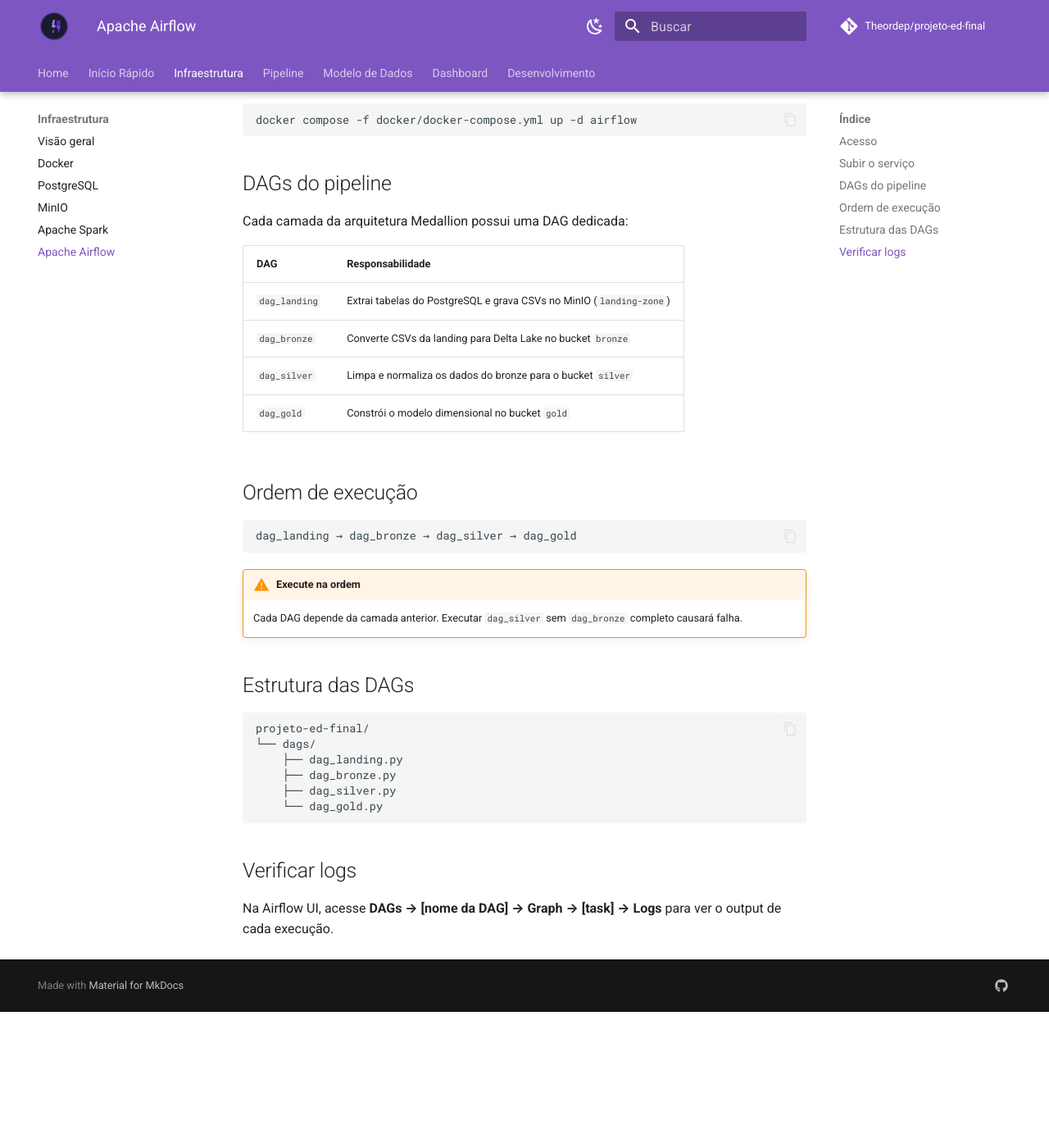
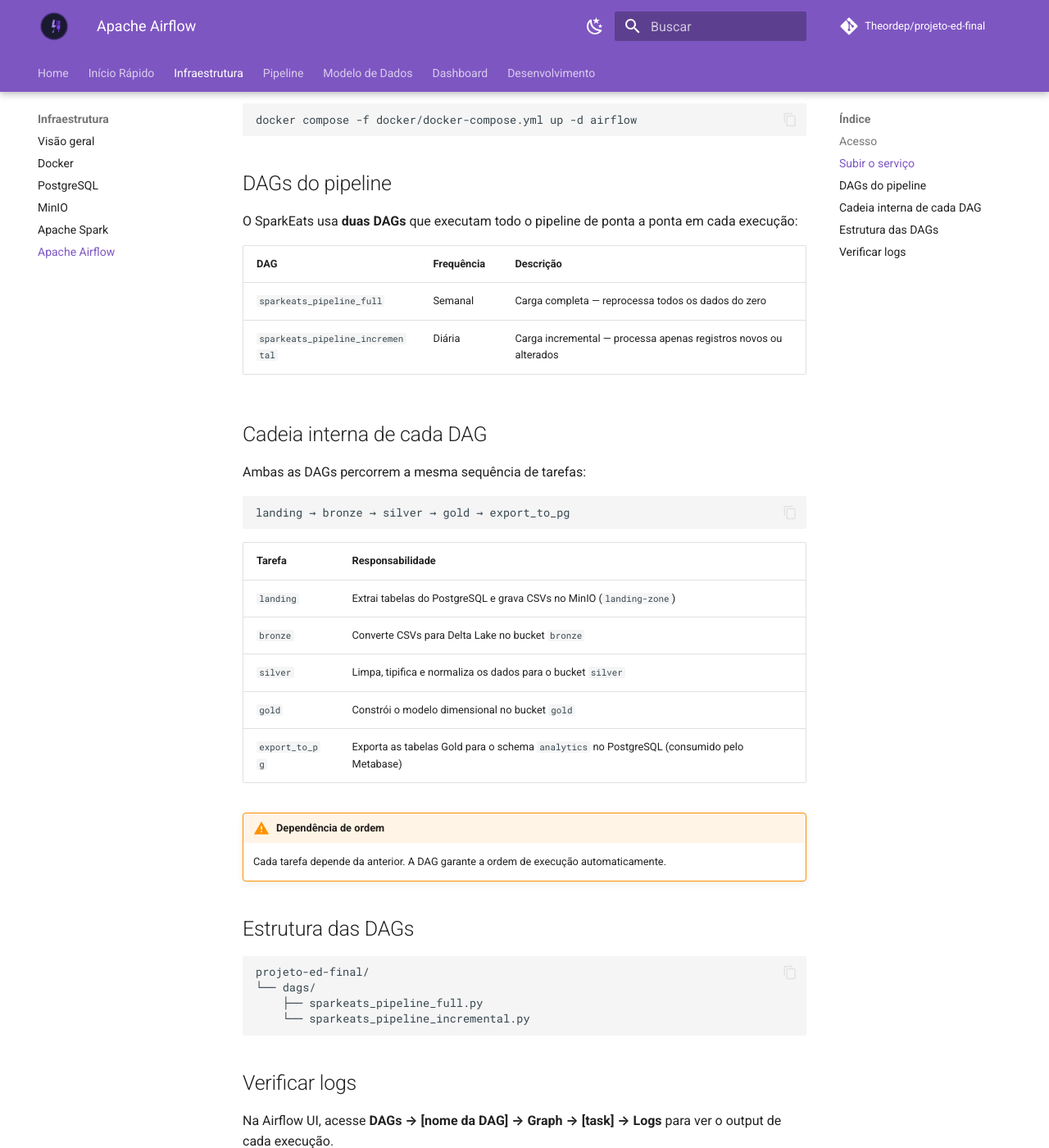
Before and after one commit to Theordep/projeto-ed-final, an MkDocs documentation site: the page built from Docs/infra/airflow.md, in a window 1280 px wide and 1400 px high, scrolled down 498 px. Shown: the whole window at 82% size. Built offline with MkDocs 1.6.1 and Material for MkDocs 9.7.7, drawn with Linux system fonts in a browser that asks for light colours; comment, search, counter and statistics services are not loaded; before the commit the page ends 1732 px from its top, so only the background shows below that.

Commit message:
Versão  incoerente do Apache spark, e fluxo ajustado no mkdocs + Readme

````diff
--- a/Docs/infra/airflow.md
+++ b/Docs/infra/airflow.md
@@ -16,33 +16,39 @@
 
 ## DAGs do pipeline
 
-Cada camada da arquitetura Medallion possui uma DAG dedicada:
+O SparkEats usa **duas DAGs** que executam todo o pipeline de ponta a ponta em cada execução:
 
-| DAG | Responsabilidade |
-|-----|-----------------|
-| `dag_landing` | Extrai tabelas do PostgreSQL e grava CSVs no MinIO (`landing-zone`) |
-| `dag_bronze` | Converte CSVs da landing para Delta Lake no bucket `bronze` |
-| `dag_silver` | Limpa e normaliza os dados do bronze para o bucket `silver` |
-| `dag_gold` | Constrói o modelo dimensional no bucket `gold` |
+| DAG | Frequência | Descrição |
+|-----|-----------|-----------|
+| `sparkeats_pipeline_full` | Semanal | Carga completa — reprocessa todos os dados do zero |
+| `sparkeats_pipeline_incremental` | Diária | Carga incremental — processa apenas registros novos ou alterados |
 
-## Ordem de execução
+## Cadeia interna de cada DAG
+
+Ambas as DAGs percorrem a mesma sequência de tarefas:
 
 ```
-dag_landing → dag_bronze → dag_silver → dag_gold
+landing → bronze → silver → gold → export_to_pg
 ```
 
-!!! warning "Execute na ordem"
-    Cada DAG depende da camada anterior. Executar `dag_silver` sem `dag_bronze` completo causará falha.
+| Tarefa | Responsabilidade |
+|--------|-----------------|
+| `landing` | Extrai tabelas do PostgreSQL e grava CSVs no MinIO (`landing-zone`) |
+| `bronze` | Converte CSVs para Delta Lake no bucket `bronze` |
+| `silver` | Limpa, tipifica e normaliza os dados para o bucket `silver` |
+| `gold` | Constrói o modelo dimensional no bucket `gold` |
+| `export_to_pg` | Exporta as tabelas Gold para o schema `analytics` no PostgreSQL (consumido pelo Metabase) |
+
+!!! warning "Dependência de ordem"
+    Cada tarefa depende da anterior. A DAG garante a ordem de execução automaticamente.
 
 ## Estrutura das DAGs
 
 ```
 projeto-ed-final/
 └── dags/
-    ├── dag_landing.py
-    ├── dag_bronze.py
-    ├── dag_silver.py
-    └── dag_gold.py
+    ├── sparkeats_pipeline_full.py
+    └── sparkeats_pipeline_incremental.py
 ```
 
 ## Verificar logs
--- a/mkdocs.yml
+++ b/mkdocs.yml
@@ -1,5 +1,5 @@
 site_name: SparkEats
-site_description: Pipeline analítico de delivery com Apache Spark, MinIO e arquitetura Medallion
+site_description: Pipeline analítico de delivery com Apache Spark 3.5.1, MinIO, arquitetura Medallion e Metabase
 site_url: https://theordep.github.io/projeto-ed-final
 repo_url: https://github.com/Theordep/projeto-ed-final
 repo_name: Theordep/projeto-ed-final
````
Also changed, not shown: Docs/index.md (+27 -32 lines), Docs/infra/index.md (+3 -2 lines), Docs/infra/spark.md (+13 -4 lines), Docs/assets/arquitetura.png, 1 other file.
